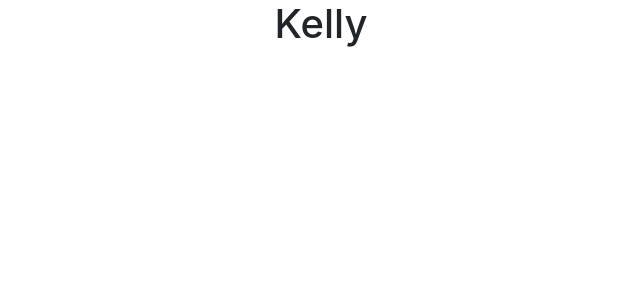
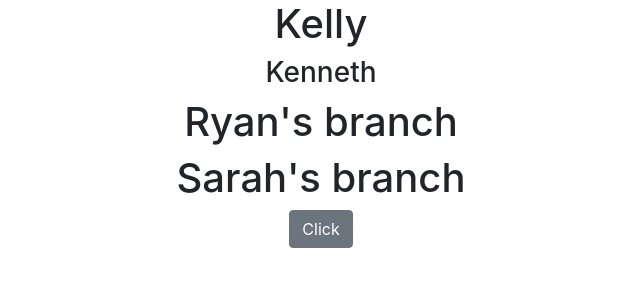
Before and after one commit to kellynauert/terminators72, a React (Create React App) app: page / in a window 1280 px wide. Shown: the top 300 px of the page, without its empty margins (319-959 px from the left). Built offline with nearby package versions, Linux system fonts and the light colour scheme.

Commit message:
get location

```diff
--- a/src/App.js
+++ b/src/App.js
@@ -1,10 +1,45 @@
 import logo from './logo.svg';
 import './App.css';
+import React, { useEffect, useState } from 'react';
+import { Button } from 'reactstrap';
 
 function App() {
+	const [sessionLatitude, setSessionLatitude] = useState('');
+	const [sessionLongitude, setSessionLongitude] = useState('');
+
+	useEffect(() => {
+		if (localStorage.getItem('Latitude')) {
+			setSessionLatitude(localStorage.getItem('Latitude'));
+		}
+	});
+
+	useEffect(() => {
+		if (localStorage.getItem('Longitude')) {
+			setSessionLatitude(localStorage.getItem('Longitude'));
+		}
+	});
+
+	const updatePosition = (newPosition) => {
+		localStorage.setItem('Latitude', newPosition.coords.latitude);
+		setSessionLatitude(newPosition.coords.latitude);
+		localStorage.setItem('Longitude', newPosition.coords.longitude);
+		setSessionLongitude(newPosition.coords.longitude);
+	};
+	function getLocation() {
+		if (navigator.geolocation) {
+			navigator.geolocation.getCurrentPosition(updatePosition);
+		} else {
+			alert('Geolocation is not supported by this browser.');
+		}
+	}
+
 	return (
 		<div className='App'>
 			<h1>Kelly</h1>
+			<h3>Kenneth</h3>
+			<h1>Ryan's branch</h1>
+			<h1>Sarah's branch</h1>
+			<Button onClick={getLocation}>Click</Button>
 		</div>
 	);
 }
--- /dev/null
+++ b/src/Test.js
@@ -0,0 +1,4 @@
+const Test = (props) => {
+	return console.log(props.latitude);
+};
+export default Test;
```
